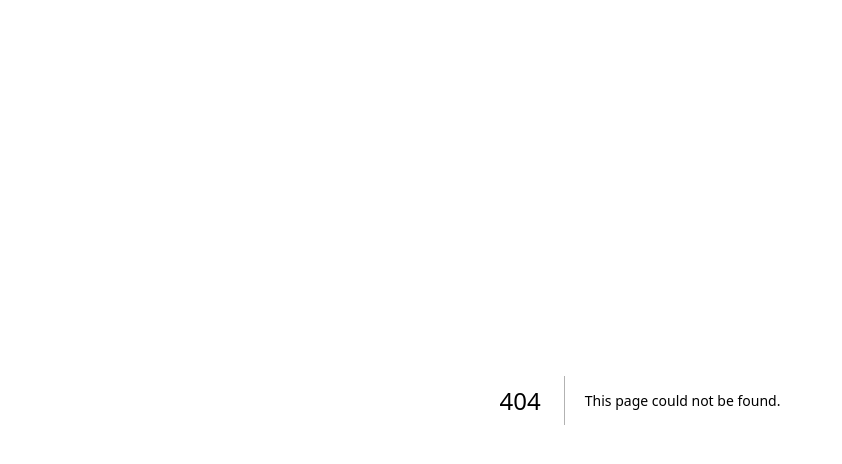
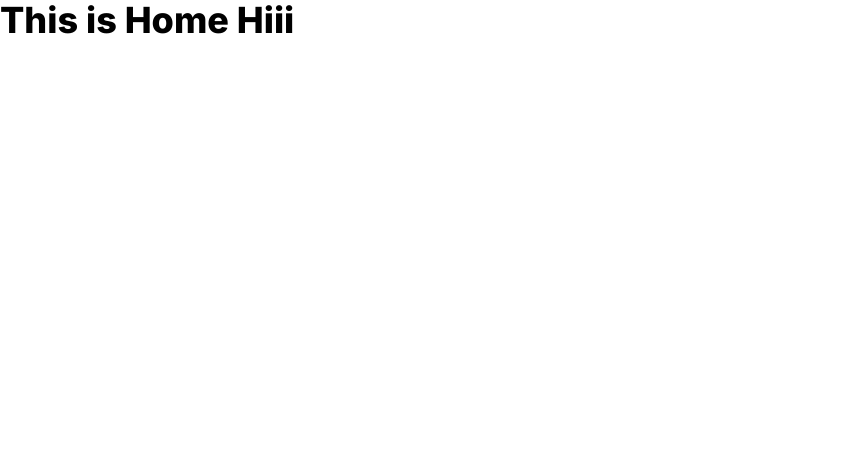
Before and after one commit to saicharan1901/ProdUp, a Next.js app in the folder frontend/: page /homeee in a window 1280 px wide. Before the commit this address had no page. Shown: the top 464 px of the page, without its empty margins (0-842 px from the left). Built offline with nearby package versions, Linux system fonts and the light colour scheme.

Commit message:
created organized folders to work on

```diff
--- /dev/null
+++ b/frontend/app/homeee/component.jsx
@@ -0,0 +1,11 @@
+import React from "react";
+
+export default function Comp(){
+    return(
+        <div className="text-4xl font-extrabold ">
+            This is Home
+
+            Hiii
+        </div>
+    );
+}
--- /dev/null
+++ b/frontend/app/homeee/page.js
@@ -0,0 +1,10 @@
+import React from "react";
+import Comp from "./component";
+
+export default function Home1(){
+    return(
+        <div>
+            <Comp />
+        </div>
+    );
+}
--- a/frontend/app/page.js
+++ b/frontend/app/page.js
@@ -1,8 +1,14 @@
 import Image from "next/image";
+import Home1 from "./homeee/page";
+import Link from "next/link";
 
 export default function Home() {
   return (
     <div className="text-6xl justify-center place-items-center text-red-800 font-extrabold grid">
+      <Link href="/homeee" className="cursor-pointer">
+
+        Hello
+      </Link>
       ProdUp
     </div>
   );
--- a/frontend/tailwind.config.js
+++ b/frontend/tailwind.config.js
@@ -12,6 +12,8 @@ module.exports = {
         "gradient-conic":
           "conic-gradient(from 180deg at 50% 50%, var(--tw-gradient-stops))",
       },
+
+
     },
   },
   plugins: [],
```
Also changed, not shown: frontend/components/NavBar/Home/xyz.js (added), frontend/components/NavBar/navbar.jsx (added).
